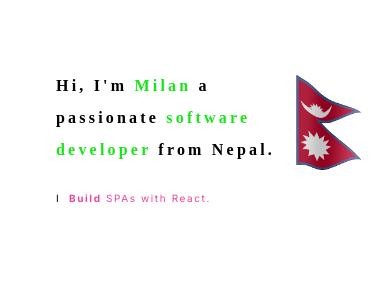
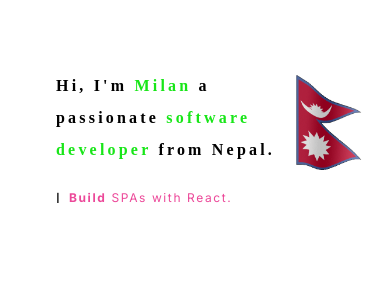
Before and after one commit to MILAN88888/nextjs-portfolio, a Next.js app: page / in a window 390 px wide. Shown: the part 258-554 px from the top of the page. Built offline with nearby package versions, Linux system fonts and the light colour scheme.

Commit message:
Fixed - Seo and accessibility

```diff
--- a/app/about/page.tsx
+++ b/app/about/page.tsx
@@ -5,6 +5,8 @@ import { WorkExp } from "@/components/WorkExp";
 import { Education } from "@/components/Education";
 import { HiOutlineOfficeBuilding } from "react-icons/hi";
 import { MdSchool } from "react-icons/md";
+import { Suspense } from "react";
+import Loading from "../loading";
 
 const About = () => {
   return (
@@ -12,14 +14,16 @@ const About = () => {
       <div className="max-w-6xl flex items-center lg:flex lg:items-center gap-y-10 text-lg mt-6">
         <div>
           <div className="mb-6 flex flex-wrap gap-6">
+			<Suspense fallback={<Loading/>}>
             <Image
-              className="rounded-lg bg-red-400"
+              className="rounded-lg"
               src="/images/milan.jpg"
               alt="@i-am-milan Image"
               width={400}
               height={400}
               priority
             />
+			</Suspense>
             <div className="h-96 gap-6 lg:flex items-center">
               <ShortDetail />
             </div>
--- a/app/layout.tsx
+++ b/app/layout.tsx
@@ -27,7 +27,7 @@ export default function RootLayout({
           <main className="flex min-h-screen flex-col items-center justify-between p-6">
             <Header />
             <Suspense fallback={<Loading />}>{children}</Suspense>
-			<Footer />
+            <Footer />
           </main>
         </ThemeContext>
       </body>
--- a/components/Footer.tsx
+++ b/components/Footer.tsx
@@ -1,9 +1,9 @@
-'use client';
+"use client";
 import React from "react";
 import { MediaConnect } from "./MediaConnect";
 import { ExtraMediaConnect } from "./ExtraMediaConnect";
 
-export const Footer = () => {
+export const Footer: React.FC = () => {
   return (
     <div className=" z-1 max-w-6xl w-full items-center footer-container">
       <hr className="w-full h-px my-8 bg-gray-200 border-0 dark:bg-teal-700" />
@@ -14,7 +14,7 @@ export const Footer = () => {
         <div className="bottom-0 left-0 flex mt-4  w-full items-end justify-center dark:from-black dark:via-black lg:static lg:h-auto lg:w-auto lg:bg-none lg:float-right">
           <div className="flex items-center gap-5">
             <MediaConnect />
-			<ExtraMediaConnect/>
+            <ExtraMediaConnect />
           </div>
         </div>
       </div>
--- a/components/Intro.tsx
+++ b/components/Intro.tsx
@@ -3,10 +3,20 @@ import { useEffect, useState } from "react";
 import { useTheme } from "next-themes";
 import Image from "next/image";
 
-export const Intro = () => {
+export const Intro: React.FC = () => {
   const { theme, setTheme, systemTheme } = useTheme();
-  let gitTheme = theme === "dark" ? "" : "theme=react";
-  let mark_class = theme === "dark" ? "mark-dark" : "mark-light";
+  const [gitTheme, setGitTheme] = useState<string>("theme=react");
+  const [highlighter, setHighlighter] = useState<string>("mark-dark");
+  useEffect(() => {
+    if (theme === "dark") {
+      setGitTheme("");
+      setHighlighter("mark-dark");
+    } else {
+      setGitTheme("theme=react");
+      setHighlighter("mark-light");
+    }
+  }, [theme]);
+
   let [count, setCount] = useState(0);
   const [text] = useState([
     "Build web apps with PHP and MVC.",
@@ -32,8 +42,9 @@ export const Intro = () => {
         <div className="py-5">
           <h1 className="sm:text-xl md:text-4xl xl:text-5xl font-bold flex">
             <p className="leading-loose title">
-              Hi, I&apos;m <mark className={mark_class}>Milan</mark> a passionate{" "}
-              <mark className={mark_class}>software developer</mark> from Nepal.
+              Hi, I&apos;m <span className={highlighter}>Milan</span> a
+              passionate <span className={highlighter}>software developer</span>{" "}
+              from Nepal.
             </p>
             <div>
               <Image
@@ -46,7 +57,7 @@ export const Intro = () => {
             </div>
           </h1>
           <div className="mt-3 relative flex flex-col overflow-hidden">
-            <p className="text-[10px] md:text-[17px] text-2xl transform-none opacity-100">
+            <p className="text-[14px] md:text-[17px] text-2xl transform-none opacity-100">
               I
               <span
                 className="absolute flex flex-col transition-all duration-500 ease-in-expo"
@@ -80,7 +91,6 @@ export const Intro = () => {
               </span>
             </p>
           </div>
-
         </div>
       </div>
       <div className="max-w-6xl w-full items-center gitstats-container lg:mt-12">
@@ -110,13 +120,17 @@ export const Intro = () => {
     </section>
   );
 };
-function TextElement({ element }: any) {
+interface TextElementProps {
+  element: string;
+}
+
+const TextElement: React.FC<TextElementProps> = ({ element }) => {
   const firstWord = <b>{element.split(" ").at(0)}</b>;
   const restWords = element.split(" ").slice(1).join(" ");
 
   return (
-    <span className="text-[10px] md:text-[17px] text-2xl">
+    <span className="text-[12px] md:text-[17px] text-2xl">
       {firstWord} {restWords}
     </span>
   );
-}
+};
--- a/components/MediaConnect.tsx
+++ b/components/MediaConnect.tsx
@@ -1,8 +1,8 @@
-'use client'
+"use client";
 import React from "react";
 import { SOCIAL_MEDIA } from "@/constants";
 
-export const MediaConnect = () => {
+export const MediaConnect: React.FC = () => {
   return (
     <ul className="flex items-center gap-5">
       {SOCIAL_MEDIA.map((item) => (
--- a/components/Tech.tsx
+++ b/components/Tech.tsx
@@ -1,6 +1,6 @@
 import React from "react";
 import { TECH_LIST } from "@/constants";
-export const Tech = () => {
+export const Tech: React.FC = () => {
   return (
     <>
       <p className="text-2xl mb-10 lg:text-2xl lg:mb-10">
--- a/components/ThemeContext.tsx
+++ b/components/ThemeContext.tsx
@@ -1,7 +1,5 @@
-'use client';
+"use client";
 import { ThemeProvider } from "next-themes";
-export const ThemeContext = (props:any) => {
-	return(
-		<ThemeProvider>{props.children}</ThemeProvider>
-	)
-}
+export const ThemeContext: React.FC = (props: any) => {
+  return <ThemeProvider>{props.children}</ThemeProvider>;
+};
--- a/components/ThemeSwitcher.tsx
+++ b/components/ThemeSwitcher.tsx
@@ -1,9 +1,9 @@
 "use client";
-import React, {useState, useEffect} from "react";
+import React, { useState, useEffect } from "react";
 import { useTheme } from "next-themes";
 import { FaSun, FaMoon } from "react-icons/fa";
 
-export const ThemeSwitcher = () => {
+export const ThemeSwitcher: React.FC = () => {
   const { theme, setTheme, systemTheme } = useTheme();
   const currentTheme = theme === "system" ? systemTheme : theme;
   const [mounted, setMounted] = useState(false);
@@ -18,7 +18,7 @@ export const ThemeSwitcher = () => {
   }
 
   return (
-    <button onClick={() => setTheme(theme === "dark" ? "light" : "dark")}>
+    <button onClick={() => setTheme(theme === "dark" ? "light" : "dark")} aria-label="Theme Switcher">
       {currentTheme === "dark" ? <FaSun /> : <FaMoon />}
     </button>
   );
```
Also changed, not shown: components/Education.tsx (+6 -2 lines), components/ShortDetail.tsx (+7 -7 lines), components/WorkExp.tsx (+7 -3 lines). Lines whose indentation alone changed are shown as unchanged.
